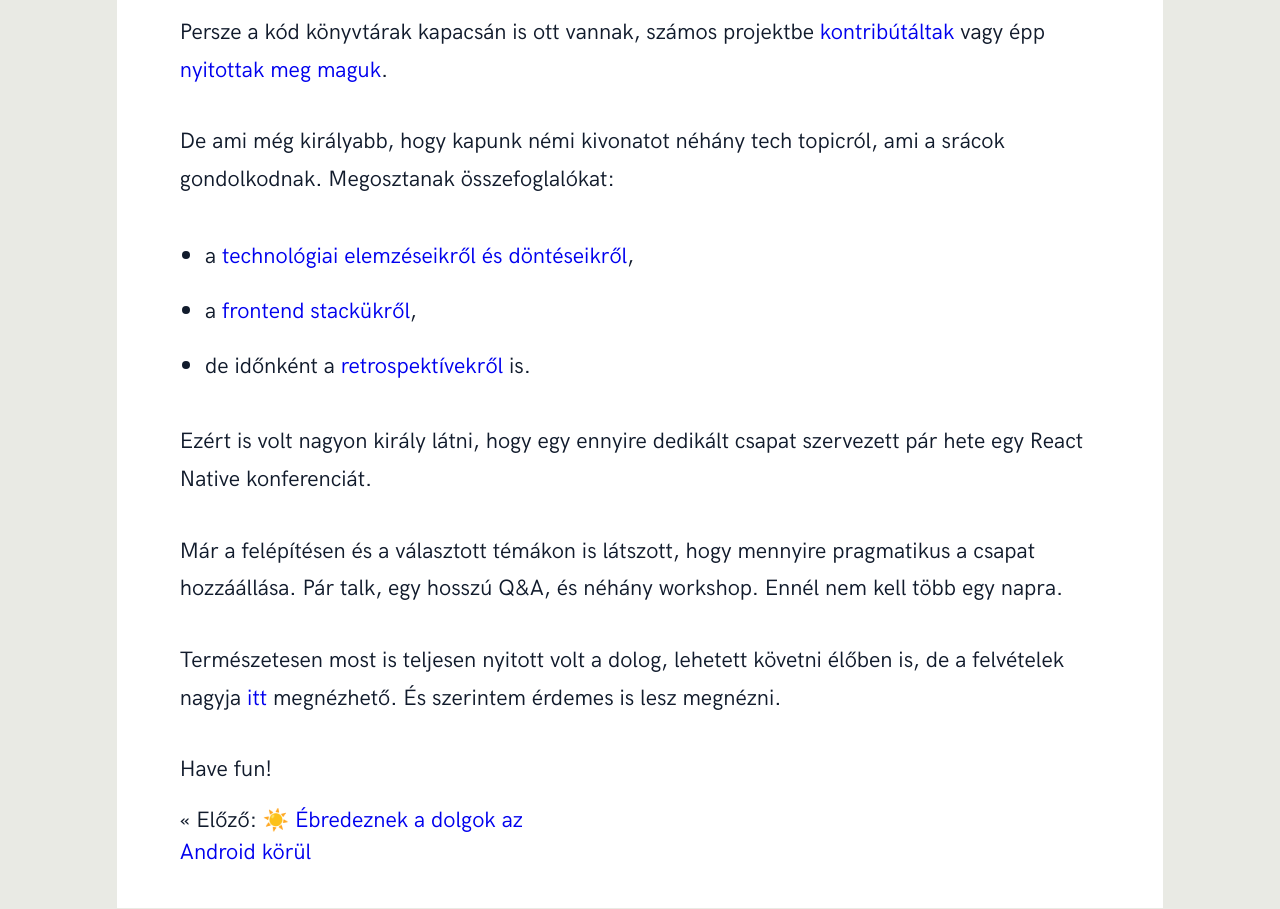
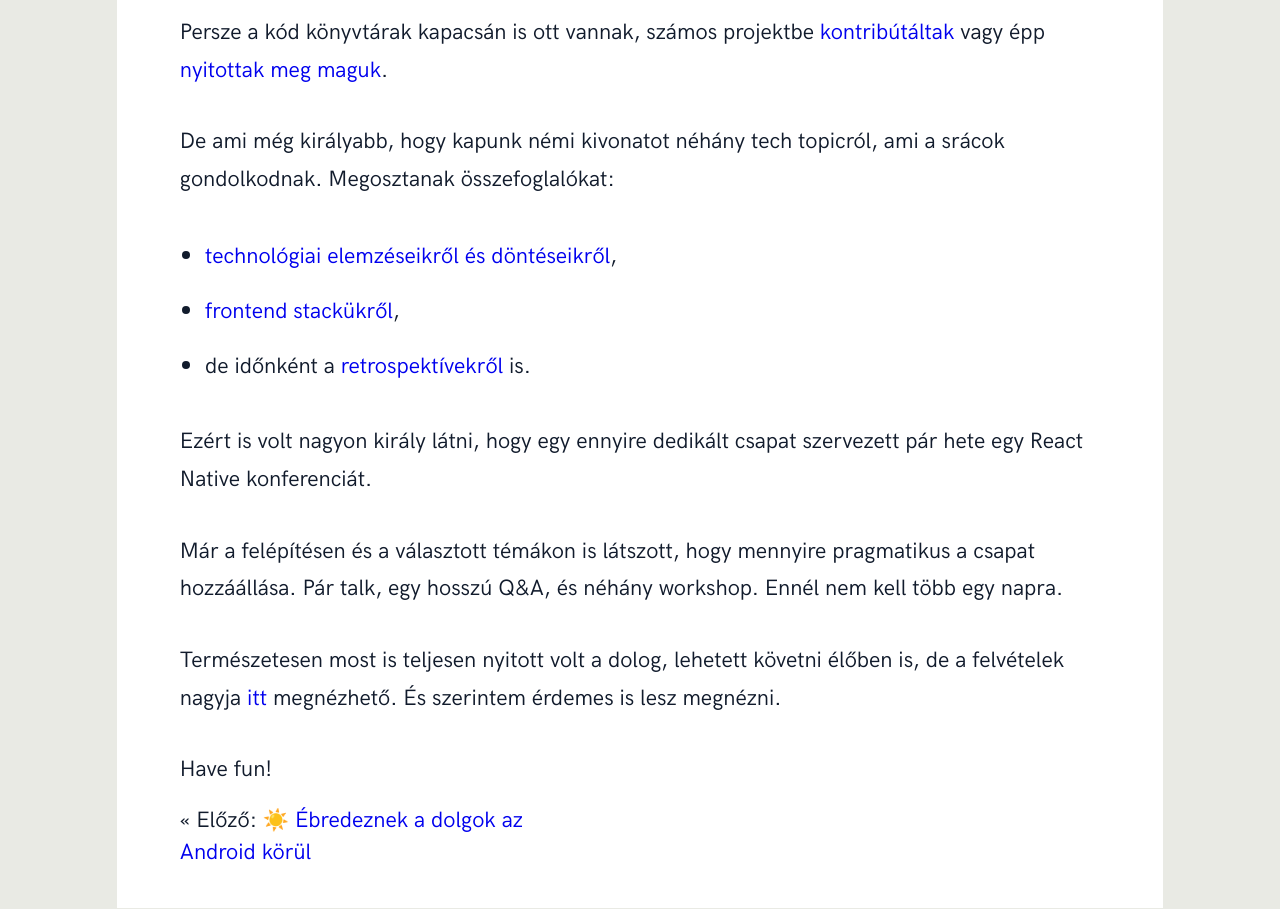
Before and after one commit to AppCraft-Projects/appcraft-site, a Jekyll site: the page built from _blog/2018-08-04-artsy-rn-conf.md, in a window 1280 px wide. Shown: the part 701-1610 px from the top of the page. Built offline with Jekyll 4.4.1, drawn with Linux system fonts in a browser that asks for light colours; grey boxes are pictures that could not be loaded.

```diff
--- a/_blog/2018-08-04-artsy-rn-conf.md
+++ b/_blog/2018-08-04-artsy-rn-conf.md
@@ -12,9 +12,9 @@ Régóta szimpatizálok az Artsy csapat “open source by default” filozófiá
 
 Persze a kód könyvtárak kapacsán is ott vannak, számos projektbe [kontribútáltak](http://bit.ly/gh-cocoapods) vagy épp [nyitottak meg maguk](http://bit.ly/gh-artsy).
 
-De ami még királyabb, hogy kapunk némi kivonatot néhány tech topicról, ami a srácok gondolkodnak.  Megosztanak összefoglalókat:
-- a [technológiai elemzéseikről és döntéseikről](http://bit.ly/rn-navigation-choices),
-- a [frontend stackükről](http://bit.ly/artsy-fe-stack),
+De ami még királyabb, hogy kapunk némi kivonatot néhány tech topicról, ami a srácok gondolkodnak. Megosztanak összefoglalókat:
+- [technológiai elemzéseikről és döntéseikről](http://bit.ly/rn-navigation-choices),
+- [frontend stackükről](http://bit.ly/artsy-fe-stack),
 - de időnként a [retrospektívekről]((http://bit.ly/artsy-rn-retro)) is.
 
 Ezért is volt nagyon király látni, hogy egy ennyire dedikált csapat szervezett pár hete egy React Native konferenciát.
```
